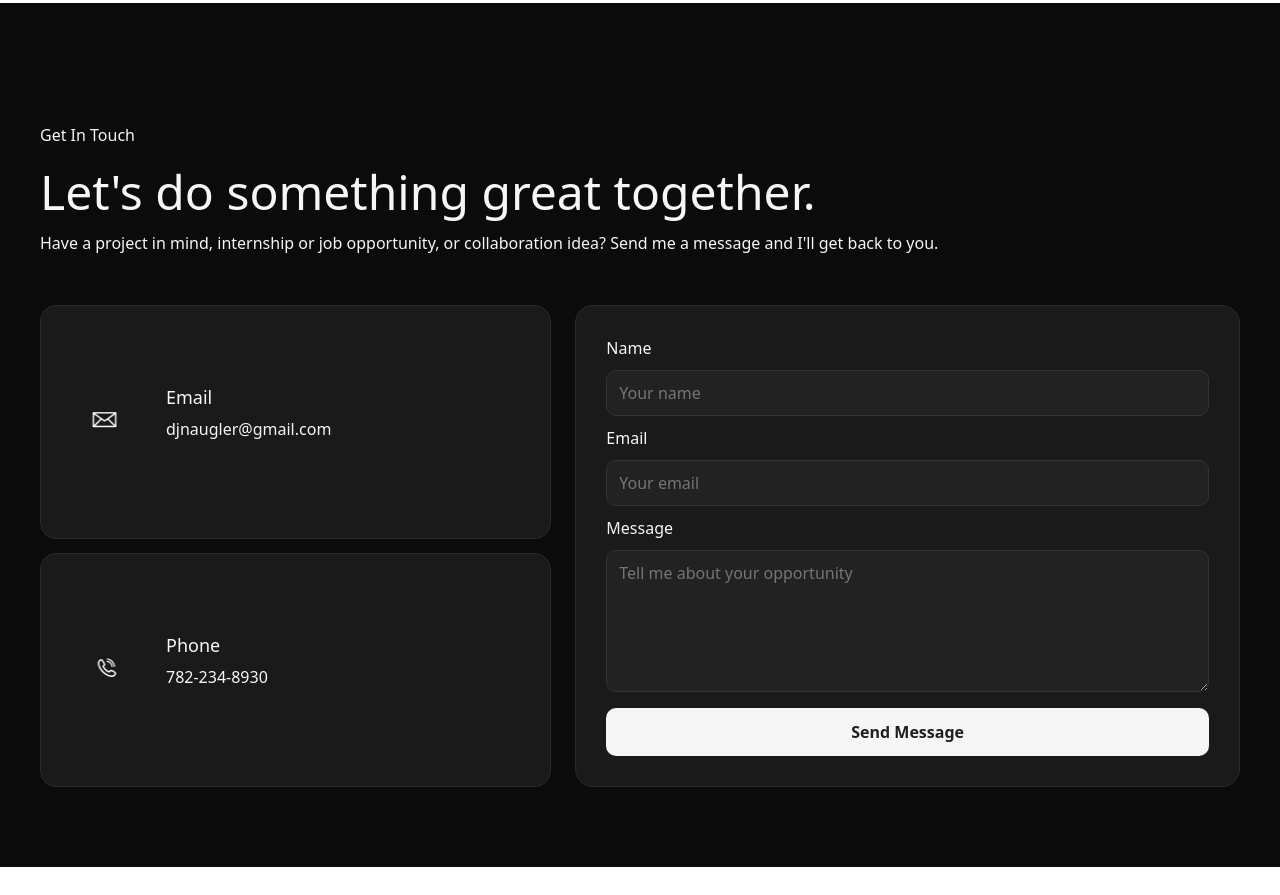
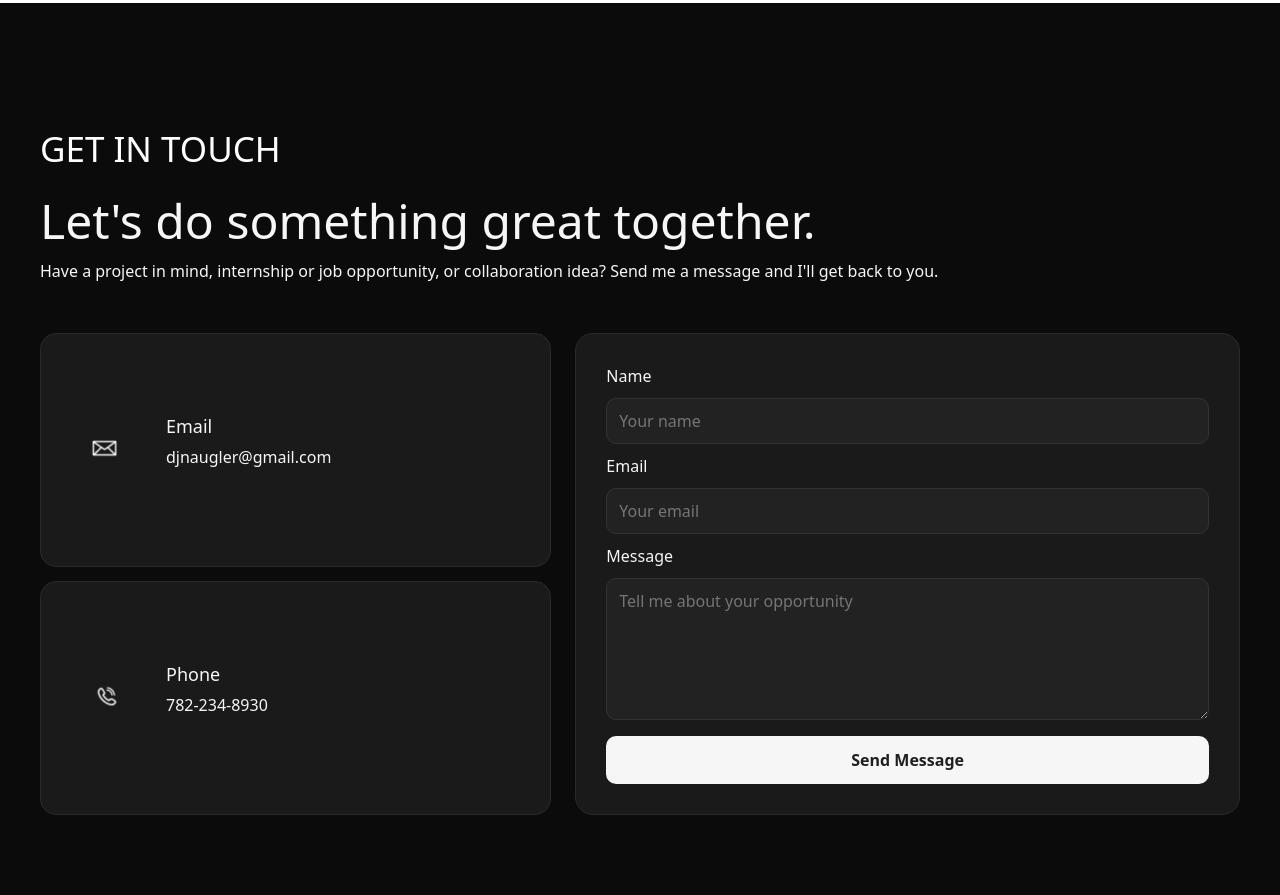
Before and after one commit to DariusNauglerWilliams/Darius-Naugler-Williams-Portfolio, a React (Vite) app in the folder dnw-portfolio/: page / in a window 1280 px wide. Shown: the part 3300-4195 px from the top of the page. Before the commit the page ends 4167 px from the top, so only its background shows below. Built offline with nearby package versions, Linux system fonts and the light colour scheme.

Commit message:
get in touch css added

```diff
--- a/dnw-portfolio/src/index.css
+++ b/dnw-portfolio/src/index.css
@@ -62,6 +62,14 @@ body {
   background: #0b0b0b;
   color: #f6f6f6;
 }
+
+
+  .contact-kicker {
+    text-transform: uppercase;
+    font-size: 35px;
+    color: white;
+
+  }
 
 .contact-shell {
   max-width: 1200px;
```
